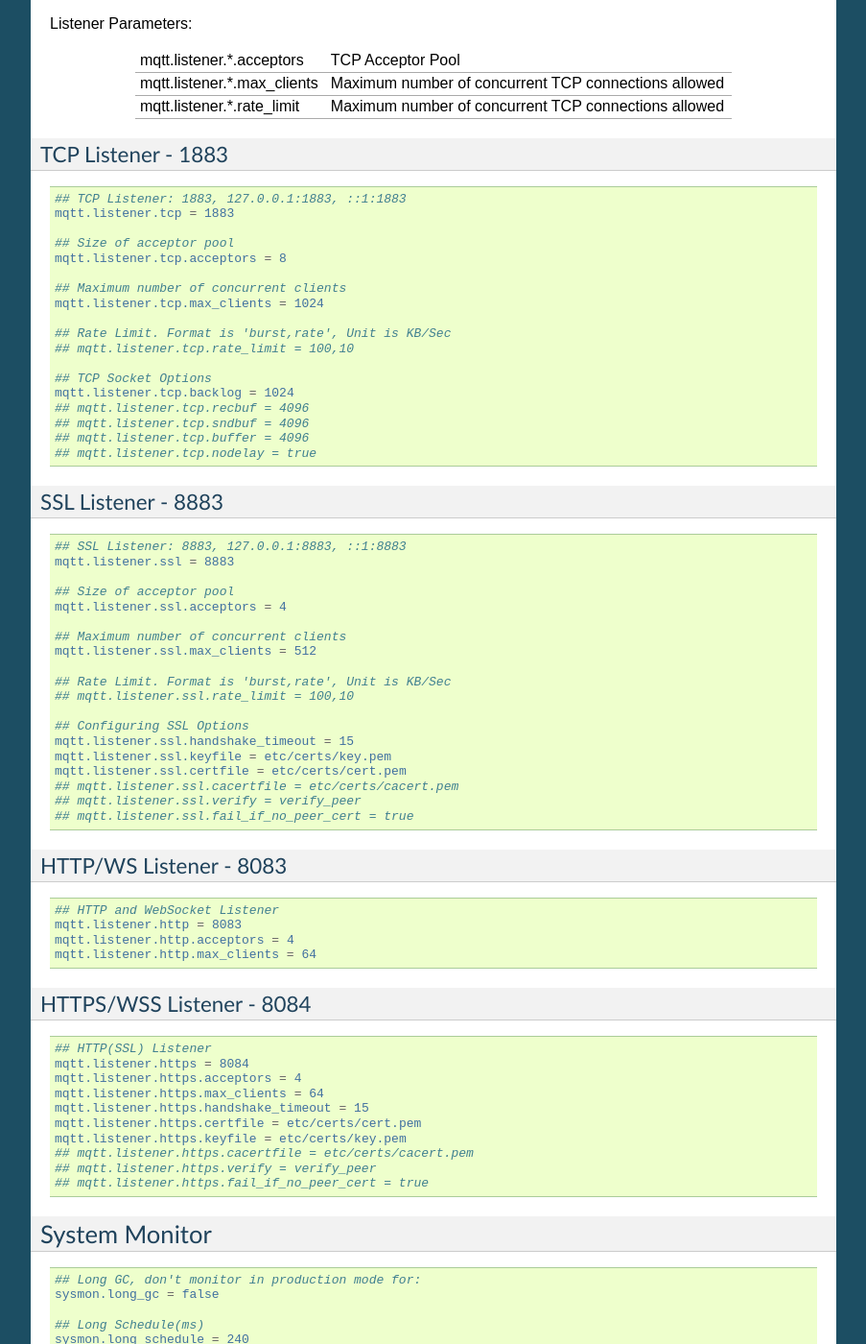
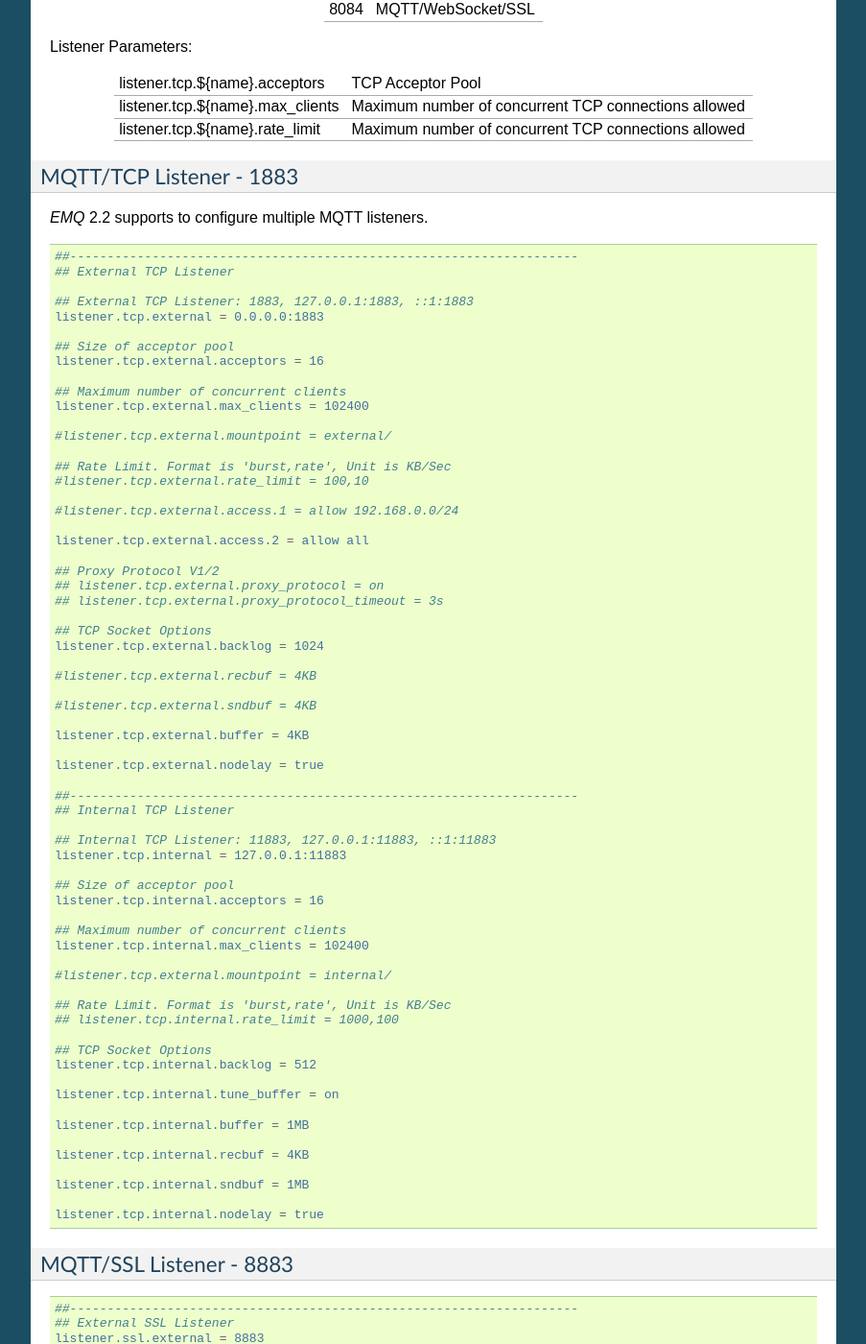
Before and after one commit to emqxarchive/emqx-docs-en, a Sphinx documentation site: the page built from source/config.rst, in a window 1280 px wide and 1400 px high, scrolled down 6106 px. Shown: the whole window at 96% size, without its empty margins (198-1101 px from the left). Built offline with Sphinx 7.4.7, drawn with Linux system fonts in a browser that asks for light colours; some of the changed text lies outside the part shown.

```diff
--- a/source/conf.py
+++ b/source/conf.py
@@ -49,7 +49,7 @@ source_suffix = '.rst'
 master_doc = 'index'
 
 # General information about the project.
-project = u'EMQ 2.0 - Erlang MQTT Broker'
+project = u'EMQ 2.2 - Erlang MQTT Broker'
 copyright = u'2016-2017, EMQ Enterprise, Inc. <contact@emqtt.io>'
 
 # The version info for the project you're documenting, acts as replacement for
@@ -57,9 +57,9 @@ copyright = u'2016-2017, EMQ Enterprise, Inc. <contact@emqtt.io>'
 # built documents.
 #
 # The short X.Y version.
-version = '2.1'
+version = '2.2'
 # The full version, including alpha/beta/rc tags.
-release = '2.1.2'
+release = '2.2-beta.1'
 
 # The language for content autogenerated by Sphinx. Refer to documentation
 # for a list of supported languages.
@@ -202,7 +202,7 @@ latex_elements = {
 # (source start file, target name, title,
 #  author, documentclass [howto, manual, or own class]).
 latex_documents = [
-  ('index', 'ErlangMQTTBroker.tex', u'EMQ 2.0 Documentation',
+  ('index', 'ErlangMQTTBroker.tex', u'EMQ 2.2 Documentation',
    u'EMQ Enterprise, Inc. <contact@emqtt.io>', 'manual'),
 ]
 
@@ -232,7 +232,7 @@ latex_documents = [
 # One entry per manual page. List of tuples
 # (source start file, name, description, authors, manual section).
 man_pages = [
-    ('index', 'erlangmqttbroker', u'EMQ 2.0 Documentation',
+    ('index', 'erlangmqttbroker', u'EMQ 2.2 Documentation',
      [u'EMQ Enterprise, Inc. <contact@emqtt.io>'], 1)
 ]
 
--- a/source/config.rst
+++ b/source/config.rst
@@ -44,21 +44,21 @@ The configuration files will be preprocessed and translated to Erlang `app.confi
 OS Environment Variables
 ------------------------
 
-+-------------------+----------------------------------------+
-| EMQ_NODE_NAME     | Erlang node name                       |
-+-------------------+----------------------------------------+
-| EMQ_NODE_COOKIE   | Cookie for distributed erlang node     |
-+-------------------+----------------------------------------+
-| EMQ_MAX_PORTS     | Maximum number of opened sockets       |
-+-------------------+----------------------------------------+
-| EMQ_TCP_PORT      | MQTT TCP Listener Port, Default: 1883  |
-+-------------------+----------------------------------------+
-| EMQ_SSL_PORT      | MQTT SSL Listener Port, Default: 8883  |
-+-------------------+----------------------------------------+
-| EMQ_HTTP_PORT     | HTTP/WebSocket Port, Default: 8083     |
-+-------------------+----------------------------------------+
-| EMQ_HTTPS_PORT    | HTTPS/WebSocket Port, Default: 8084    |
-+-------------------+----------------------------------------+
++------------------+----------------------------------------+
+| EMQ_NODE_NAME    | Erlang node name                       |
++------------------+----------------------------------------+
+| EMQ_NODE_COOKIE  | Cookie for distributed erlang node     |
++------------------+----------------------------------------+
+| EMQ_MAX_PORTS    | Maximum number of opened sockets       |
++------------------+----------------------------------------+
+| EMQ_TCP_PORT     | MQTT TCP Listener Port, Default: 1883  |
++------------------+----------------------------------------+
+| EMQ_SSL_PORT     | MQTT SSL Listener Port, Default: 8883  |
++------------------+----------------------------------------+
+| EMQ_WS_PORT      | MQTT/WebSocket Port, Default: 8083     |
++------------------+----------------------------------------+
+| EMQ_WSS_PORT     | MQTT/WebSocket/SSL Port, Default: 8084 |
++------------------+----------------------------------------+
 
 -------------------
 EMQ Node and Cookie
@@ -331,37 +331,37 @@ Queue parameters:
 .. code-block:: properties
 
     ## Type: simple | priority
-    mqtt.queue.type = simple
+    mqtt.mqueue.type = simple
 
     ## Topic Priority: 0~255, Default is 0
-    ## mqtt.queue.priority = topic/1=10,topic/2=8
+    ## mqtt.mqueue.priority = topic/1=10,topic/2=8
 
     ## Max queue length. Enqueued messages when persistent client disconnected,
     ## or inflight window is full.
-    mqtt.queue.max_length = infinity
+    mqtt.mqueue.max_length = infinity
 
     ## Low-water mark of queued messages
-    mqtt.queue.low_watermark = 20%
+    mqtt.mqueue.low_watermark = 20%
 
     ## High-water mark of queued messages
-    mqtt.queue.high_watermark = 60%
+    mqtt.mqueue.high_watermark = 60%
 
     ## Queue Qos0 messages?
-    mqtt.queue.qos0 = true
+    mqtt.mqueue.qos0 = true
 
-+----------------------+---------------------------------------------------+
-| queue.type           | Queue type: simple or priority                    |
-+----------------------+---------------------------------------------------+
-| queue.priority       | Topic priority                                    |
-+----------------------+---------------------------------------------------+
-| queue.max_length     | Max Queue size, infinity means no limit           |
-+----------------------+---------------------------------------------------+
-| queue.low_watermark  | Low watermark                                     |
-+----------------------+---------------------------------------------------+
-| queue.high_watermark | High watermark                                    |
-+----------------------+---------------------------------------------------+
-| queue.qos0           | If Qos0 message queued?                           |
-+----------------------+---------------------------------------------------+
++-----------------------+---------------------------------------------------+
+| mqueue.type           | Queue type: simple or priority                    |
++-----------------------+---------------------------------------------------+
+| mqueue.priority       | Topic priority                                    |
++-----------------------+---------------------------------------------------+
+| mqueue.max_length     | Max Queue size, infinity means no limit           |
++-----------------------+---------------------------------------------------+
+| mqueue.low_watermark  | Low watermark                                     |
++-----------------------+---------------------------------------------------+
+| mqueue.high_watermark | High watermark                                    |
++-----------------------+---------------------------------------------------+
+| mqueue.qos0           | If Qos0 message queued?                           |
++-----------------------+---------------------------------------------------+
 
 ----------------------
 Sys Interval of Broker
@@ -414,7 +414,7 @@ Plugins' Etc Folder
 MQTT Listeners
 --------------
 
-Configure the TCP listeners for MQTT, MQTT(SSL), HTTP and HTTPS Protocols.
+Configure the TCP listeners for MQTT, MQTT/SSL, MQTT/WS, MQTT/WSS Protocols.
 
 The most important parameter for MQTT listener is `max_clients`: max concurrent clients allowed.
 
@@ -423,95 +423,174 @@ The TCP Ports occupied by the *EMQ* broker by default:
 +-----------+-----------------------------------+
 | 1883      | MQTT Port                         |
 +-----------+-----------------------------------+
-| 8883      | MQTT(SSL) Port                    |
+| 8883      | MQTT/SSL Port                     |
 +-----------+-----------------------------------+
-| 8083      | MQTT(WebSocket), HTTP API Port    |
+| 8083      | MQTT/WebSocket Port               |
++-----------+-----------------------------------+
+| 8084      | MQTT/WebSocket/SSL                |
 +-----------+-----------------------------------+
 
 Listener Parameters:
 
-+-----------------------------+-------------------------------------------------------+
-| mqtt.listener.*.acceptors   | TCP Acceptor Pool                                     |
-+-----------------------------+-------------------------------------------------------+
-| mqtt.listener.*.max_clients | Maximum number of concurrent TCP connections allowed  |
-+-----------------------------+-------------------------------------------------------+
-| mqtt.listener.*.rate_limit  | Maximum number of concurrent TCP connections allowed  |
-+-----------------------------+-------------------------------------------------------+
++----------------------------------+-------------------------------------------------------+
+| listener.tcp.${name}.acceptors   | TCP Acceptor Pool                                     |
++----------------------------------+-------------------------------------------------------+
+| listener.tcp.${name}.max_clients | Maximum number of concurrent TCP connections allowed  |
++----------------------------------+-------------------------------------------------------+
+| listener.tcp.${name}.rate_limit  | Maximum number of concurrent TCP connections allowed  |
++----------------------------------+-------------------------------------------------------+
 
-TCP Listener - 1883
--------------------
+MQTT/TCP Listener - 1883
+-------------------------
+
+*EMQ* 2.2 supports to configure multiple MQTT listeners.
 
 .. code-block:: properties
 
-    ## TCP Listener: 1883, 127.0.0.1:1883, ::1:1883
-    mqtt.listener.tcp = 1883
+    ##--------------------------------------------------------------------
+    ## External TCP Listener
+
+    ## External TCP Listener: 1883, 127.0.0.1:1883, ::1:1883
+    listener.tcp.external = 0.0.0.0:1883
 
     ## Size of acceptor pool
-    mqtt.listener.tcp.acceptors = 8
+    listener.tcp.external.acceptors = 16
 
     ## Maximum number of concurrent clients
-    mqtt.listener.tcp.max_clients = 1024
+    listener.tcp.external.max_clients = 102400
+
+    #listener.tcp.external.mountpoint = external/
 
     ## Rate Limit. Format is 'burst,rate', Unit is KB/Sec
-    ## mqtt.listener.tcp.rate_limit = 100,10
+    #listener.tcp.external.rate_limit = 100,10
+
+    #listener.tcp.external.access.1 = allow 192.168.0.0/24
+
+    listener.tcp.external.access.2 = allow all
+
+    ## Proxy Protocol V1/2
+    ## listener.tcp.external.proxy_protocol = on
+    ## listener.tcp.external.proxy_protocol_timeout = 3s
 
     ## TCP Socket Options
-    mqtt.listener.tcp.backlog = 1024
-    ## mqtt.listener.tcp.recbuf = 4096
-    ## mqtt.listener.tcp.sndbuf = 4096
-    ## mqtt.listener.tcp.buffer = 4096
-    ## mqtt.listener.tcp.nodelay = true
+    listener.tcp.external.backlog = 1024
 
-SSL Listener - 8883
--------------------
+    #listener.tcp.external.recbuf = 4KB
 
-.. code-block:: properties
+    #listener.tcp.external.sndbuf = 4KB
 
-    ## SSL Listener: 8883, 127.0.0.1:8883, ::1:8883
-    mqtt.listener.ssl = 8883
+    listener.tcp.external.buffer = 4KB
+
+    listener.tcp.external.nodelay = true
+
+    ##--------------------------------------------------------------------
+    ## Internal TCP Listener
+
+    ## Internal TCP Listener: 11883, 127.0.0.1:11883, ::1:11883
+    listener.tcp.internal = 127.0.0.1:11883
 
     ## Size of acceptor pool
-    mqtt.listener.ssl.acceptors = 4
+    listener.tcp.internal.acceptors = 16
 
     ## Maximum number of concurrent clients
-    mqtt.listener.ssl.max_clients = 512
+    listener.tcp.internal.max_clients = 102400
+
+    #listener.tcp.external.mountpoint = internal/
 
     ## Rate Limit. Format is 'burst,rate', Unit is KB/Sec
-    ## mqtt.listener.ssl.rate_limit = 100,10
+    ## listener.tcp.internal.rate_limit = 1000,100
 
-    ## Configuring SSL Options
-    mqtt.listener.ssl.handshake_timeout = 15
-    mqtt.listener.ssl.keyfile = etc/certs/key.pem
-    mqtt.listener.ssl.certfile = etc/certs/cert.pem
-    ## mqtt.listener.ssl.cacertfile = etc/certs/cacert.pem
-    ## mqtt.listener.ssl.verify = verify_peer
-    ## mqtt.listener.ssl.fail_if_no_peer_cert = true
+    ## TCP Socket Options
+    listener.tcp.internal.backlog = 512
 
-HTTP/WS Listener - 8083
------------------------
+    listener.tcp.internal.tune_buffer = on
 
-.. code-block:: properties
+    listener.tcp.internal.buffer = 1MB
 
-    ## HTTP and WebSocket Listener
-    mqtt.listener.http = 8083
-    mqtt.listener.http.acceptors = 4
-    mqtt.listener.http.max_clients = 64
+    listener.tcp.internal.recbuf = 4KB
 
-HTTPS/WSS Listener - 8084
+    listener.tcp.internal.sndbuf = 1MB
+
+    listener.tcp.internal.nodelay = true
+
+MQTT/SSL Listener - 8883
 -------------------------
 
 .. code-block:: properties
 
-    ## HTTP(SSL) Listener
-    mqtt.listener.https = 8084
-    mqtt.listener.https.acceptors = 4
-    mqtt.listener.https.max_clients = 64
-    mqtt.listener.https.handshake_timeout = 15
-    mqtt.listener.https.certfile = etc/certs/cert.pem
-    mqtt.listener.https.keyfile = etc/certs/key.pem
-    ## mqtt.listener.https.cacertfile = etc/certs/cacert.pem
-    ## mqtt.listener.https.verify = verify_peer
-    ## mqtt.listener.https.fail_if_no_peer_cert = true
+    ##--------------------------------------------------------------------
+    ## External SSL Listener
+    listener.ssl.external = 8883
+
+    ## Size of acceptor pool
+    listener.ssl.external.acceptors = 16
+
+    ## Maximum number of concurrent clients
+    listener.ssl.external.max_clients = 1024
+
+    ## listener.ssl.external.mountpoint = inbound/
+
+    ## Rate Limit. Format is 'burst,rate', Unit is KB/Sec
+    ## listener.ssl.external.rate_limit = 100,10
+
+    ## Proxy Protocol V1/2
+    ## listener.ssl.external.proxy_protocol = on
+    ## listener.ssl.external.proxy_protocol_timeout = 3s
+
+    listener.ssl.external.access.1 = allow all
+
+    ## SSL Options
+    mqtt.listener.ssl.external.handshake_timeout = 15
+    mqtt.listener.ssl.external.keyfile = etc/certs/key.pem
+    mqtt.listener.ssl.external.certfile = etc/certs/cert.pem
+    ## mqtt.listener.ssl.external.cacertfile = etc/certs/cacert.pem
+    ## mqtt.listener.ssl.external.verify = verify_peer
+    ## mqtt.listener.ssl.external.fail_if_no_peer_cert = true
+
+MQTT/WebSocket Listener - 8083
+------------------------------
+
+.. code-block:: properties
+
+    ##--------------------------------------------------------------------
+    ## External MQTT/WebSocket Listener
+
+    listener.ws.external = 8083
+
+    listener.ws.external.acceptors = 4
+
+    listener.ws.external.max_clients = 64
+
+    listener.ws.external.access.1 = allow all
+
+MQTT/Websocket/SSL Listener - 8084
+-----------------------------------
+
+.. code-block:: properties
+
+    ##--------------------------------------------------------------------
+    ## External MQTT/WebSocket/SSL Listener
+
+    listener.wss.external = 8084
+
+    listener.wss.external.acceptors = 4
+
+    listener.wss.external.max_clients = 64
+
+    listener.wss.external.access.1 = allow all
+
+    ## SSL Options
+    listener.wss.external.handshake_timeout = 15s
+
+    listener.wss.external.keyfile = {{ platform_etc_dir }}/certs/key.pem
+
+    listener.wss.external.certfile = {{ platform_etc_dir }}/certs/cert.pem
+
+    ## listener.wss.external.cacertfile = {{ platform_etc_dir }}/certs/cacert.pem
+
+    ## listener.wss.external.verify = verify_peer
+
+    ## listener.wss.external.fail_if_no_peer_cert = true
 
 --------------
 System Monitor
@@ -565,6 +644,10 @@ Plugin Configuration Files
 +----------------------------------------+-----------------------------------+
 | etc/plugins/emq_mod_subscription.conf  | Subscription Module Config        |
 +----------------------------------------+-----------------------------------+
+| etc/plugins/emq_web_hook.conf          | Web Hook Plugin                   |
++----------------------------------------+-----------------------------------+
+| etc/plugins/emq_lua_hook.conf          | Lua Hook Plugin                   |
++----------------------------------------+-----------------------------------+
 | etc/plugins/emq_dashboard.conf         | Dashboard Plugin Config           |
 +----------------------------------------+-----------------------------------+
 | etc/plugins/emq_plugin_template.conf   | Template Plugin Config            |
--- a/source/plugins.rst
+++ b/source/plugins.rst
@@ -34,6 +34,10 @@ The plugins that *EMQ* 2.0-rc.2 released:
 +------------------------+-------------------------------+
 | `emq_auth_mongo`_      | MongoDB Auth/ACL Plugin       |
 +------------------------+-------------------------------+
+| `emq_web_hook`_        | Web Hook插件                  |
+++---------------------------+---------------------------+
+| `emq_lua_hook`_        | Lua Hook插件                  |
+++---------------------------+---------------------------+
 | `emq_coap`_            | CoAP Protocol Plugin          |
 +------------------------+-------------------------------+
 | `emq_sn`_              | MQTT-SN Protocol Plugin       |
@@ -1232,6 +1236,8 @@ Build and Release the Plugin
 .. _emq_mod_rewrite:      https://github.com/emqtt/emq_mod_rewrite
 .. _emq_mod_presence:     https://github.com/emqtt/emq_mod_presence
 .. _emq_mod_subscription: https://github.com/emqtt/emq_mod_subscription
+.. _emq_web_hook:         https://github.com/emqtt/emq_web_hook
+.. _emq_lua_hook:         https://github.com/emqtt/emq_lua_hook
 .. _emq_sn:               https://github.com/emqtt/emq_sn
 .. _emq_coap:             https://github.com/emqtt/emq_coap
 .. _emq_stomp:            https://github.com/emqtt/emq_stomp
```
Also changed, not shown: source/changes.rst (+91 -0 lines).
